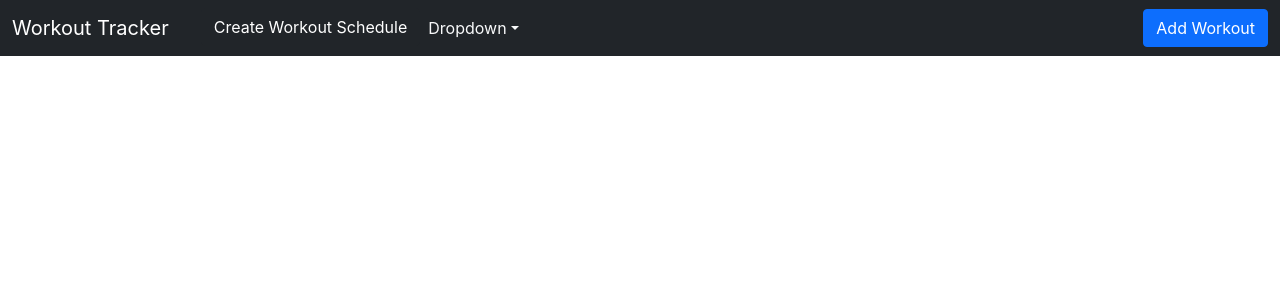
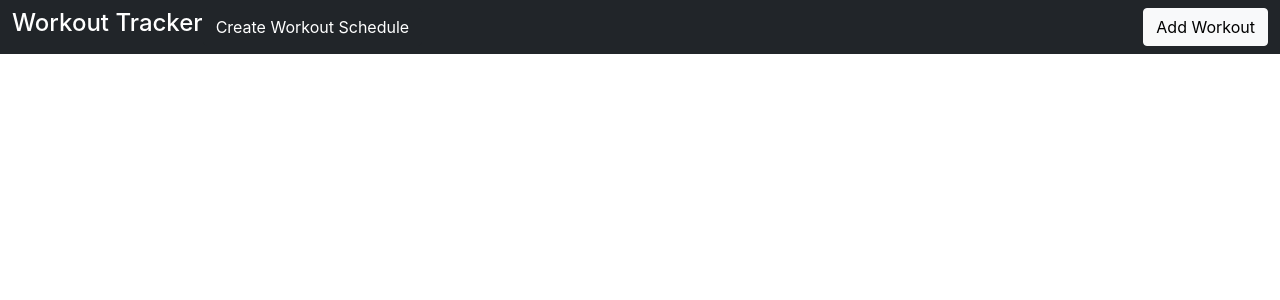
Before and after one commit to Brady1052/workout-app, a React (Create React App) app: page / in a window 1280 px wide. Shown: the top 300 px of the page. Built offline with nearby package versions, Linux system fonts and the light colour scheme; the HTML template or start-up script is replaced by a standard one.

Commit message:
organized app.js code and added margin to the delete and edit button on the cards

```diff
--- a/src/App.js
+++ b/src/App.js
@@ -1,4 +1,4 @@
-import React, { useState, useEffect, useRef } from 'react';
+import React, { useState, useEffect } from 'react';
 import './App.css';
 import Workouts from './components/Workouts/Workouts';
 import WrapperRow from './components/UI/WrapperRow';
@@ -6,59 +6,38 @@ import NavBar from './components/LayoutComponents/Navbar';
 
 function App() {
   const [workouts, setWorkouts] = useState([]);
-  const [storedWorkouts, setStoredWorkouts] = useState(
-    JSON.parse(localStorage.getItem('Workouts'))
-  );
-
-  const [array, setArray] = useState([]);
 
   const addWorkoutHandler = (workout) => {
     setWorkouts((prevState) => {
       return [...prevState, workout];
     });
   };
-  const workoutsArrayHandler = () => {
-    array.push(workouts);
-  };
+  const deleteWorkout = () => {};
 
-  //Store *************
-  const storeWorkoutsHandler = (workout) => {
-    // console.log(JSON.parse(storedWorkouts.current));
-  };
-
+  //******** Handles setting, and adding to local storage  ***********//
   useEffect(() => {
     if (localStorage.getItem('Workouts') === null) {
       localStorage.setItem('Workouts', JSON.stringify([]));
-      setArray(JSON.parse(localStorage.getItem('Workouts')));
     }
     if (localStorage.getItem('Workouts') === '[]' && workouts.length !== 0) {
       localStorage.setItem('Workouts', JSON.stringify(workouts));
-      console.log(JSON.parse(localStorage.getItem('Workouts')).length);
     }
     if (
       JSON.parse(localStorage.getItem('Workouts')).length > 0 &&
       workouts.length === 0
     ) {
-      console.log(
-        JSON.parse(localStorage.getItem('Workouts')).length + 'ayooo'
-      );
-      console.log(JSON.parse(localStorage.getItem('Workouts')));
       setWorkouts(JSON.parse(localStorage.getItem('Workouts')));
-      console.log(workouts);
     }
     if (workouts.length > 0) {
       localStorage.setItem('Workouts', JSON.stringify(workouts));
     }
   }, [workouts]);
-
+  //*******************************************************************//
   return (
     <React.Fragment>
-      <NavBar
-        onStoreWorkout={storeWorkoutsHandler}
-        onAddWorkout={addWorkoutHandler}
-      />
+      <NavBar onAddWorkout={addWorkoutHandler} />
       <WrapperRow>
-        <Workouts workouts={workouts} />
+        <Workouts onDeleteWorkout={deleteWorkout} workouts={workouts} />
       </WrapperRow>
     </React.Fragment>
   );
--- a/src/components/AddWorkouts/AddWorkoutModal.js
+++ b/src/components/AddWorkouts/AddWorkoutModal.js
@@ -42,7 +42,7 @@ function WorkoutForm(props) {
     <React.Fragment>
       <button
         type="button"
-        className="btn btn-primary"
+        className="btn btn-light"
         id={classes['add-workout']}
         data-bs-toggle="modal"
         data-bs-target="#exampleModal"
--- a/src/components/AddWorkouts/AddWorkoutModal.module.css
+++ b/src/components/AddWorkouts/AddWorkoutModal.module.css
@@ -14,14 +14,6 @@
   flex-direction: column;
 }
 
-#add-workout {
+#add-workout:hover {
+  background-color: rgb(214, 214, 214);
 }
-/*
-@media (max-width: 801px) {
-  #add-workout {
-    display: block;
-    visibility: visible;
-    position: absolute;
-    right: 60px;
-  }
-} */
--- a/src/components/AddWorkouts/NewWorkout.js
+++ b/src/components/AddWorkouts/NewWorkout.js
@@ -7,7 +7,6 @@ function NewWorkout(props) {
       id: Math.random().toString(),
     };
     props.onAddWorkout(workoutData);
-    props.onStoreWorkout(workoutData);
   };
 
   return (
--- a/src/components/LayoutComponents/Navbar.js
+++ b/src/components/LayoutComponents/Navbar.js
@@ -7,9 +7,10 @@ function NavBar(props) {
     <React.Fragment>
       <nav className={`navbar navbar-expand-sm navbar-dark bg-dark`}>
         <div className="container-fluid">
-          <a className="navbar-brand" href="#">
-            <span className={classes['color-white']}>Workout Tracker</span>
-          </a>
+          <h4 id={classes['color-white']} className={`navbar-brand}`}>
+            Workout Tracker
+          </h4>
+
           <button
             className="navbar-toggler"
             type="button"
@@ -24,50 +25,13 @@ function NavBar(props) {
           <div className="collapse navbar-collapse" id="mobileNavbar">
             <ul className="navbar-nav me-auto mb-2 mb-lg-0">
               <li className="nav-item">
-                <a className="nav-link active" aria-current="page" href="#"></a>
-              </li>
-              <li className="nav-item">
                 <button type="button" className="btn btn-dark" id={classes.btn}>
                   Create Workout Schedule
                 </button>
               </li>
-              <li className="nav-item dropdown">
-                <a
-                  className="nav-link dropdown-toggle text-light"
-                  href="#"
-                  role="button"
-                  data-bs-toggle="dropdown"
-                  aria-expanded="false"
-                >
-                  Dropdown
-                </a>
-                <ul className="dropdown-menu">
-                  <li>
-                    <a className="dropdown-item" href="#">
-                      Action
-                    </a>
-                  </li>
-                  <li>
-                    <a className="dropdown-item" href="#">
-                      Another action
-                    </a>
-                  </li>
-                  <li>
-                    <hr className="dropdown-divider" />
-                  </li>
-                  <li>
-                    <a className="dropdown-item" href="#">
-                      Something else here
-                    </a>
-                  </li>
-                </ul>
-              </li>
             </ul>
 
-            <NewWorkout
-              onAddWorkout={props.onAddWorkout}
-              onStoreWorkout={props.onStoreWorkout}
-            />
+            <NewWorkout onAddWorkout={props.onAddWorkout} />
           </div>
         </div>
       </nav>
--- a/src/components/LayoutComponents/Navbar.module.css
+++ b/src/components/LayoutComponents/Navbar.module.css
@@ -1,4 +1,4 @@
-.color-white {
+#color-white {
   color: white;
 }
 
--- a/src/components/UI/Card.js
+++ b/src/components/UI/Card.js
@@ -1,10 +1,6 @@
 import React from 'react';
 import classes from './Card.module.css';
 function Card(props) {
-  const deleteWorkout = () => {
-    localStorage.removeItem(`Workout`);
-  };
-
   return (
     <div className={`container ${classes.card}`}>
       <div className="col">
@@ -19,9 +15,17 @@ function Card(props) {
                 <li className="list-group-item">Sets: {props.sets}</li>
                 <li className="list-group-item">Reps: {props.reps}</li>
               </ul>
-              <div className="text-center d-flex justify-content-between">
+              <div
+                className="text-center d-flex justify-content-between"
+                style={{ marginTop: '1rem' }}
+              >
                 <button className="btn text-success">Edit</button>
-                <button className="btn text-danger">Delete</button>
+                <button
+                  onClick={props.onDeleteWorkout}
+                  className="btn text-danger"
+                >
+                  Delete
+                </button>
               </div>
             </div>
           </div>
--- a/src/components/Workouts/WorkoutItem.js
+++ b/src/components/Workouts/WorkoutItem.js
@@ -5,6 +5,7 @@ function WorkoutItem(props) {
   return (
     <React.Fragment>
       <Card
+        onDeleteWorkout={props.onDeleteWorkout}
         title={props.title}
         type={props.type}
         sets={props.sets}
--- a/src/components/Workouts/Workouts.js
+++ b/src/components/Workouts/Workouts.js
@@ -7,6 +7,7 @@ function Workouts(props) {
       {props.workouts.map((workout) => {
         return (
           <WorkoutItem
+            deleteWorkout={props.onDeleteWorkout}
             key={workout.id}
             title={workout.name}
             type={workout.type}
```
